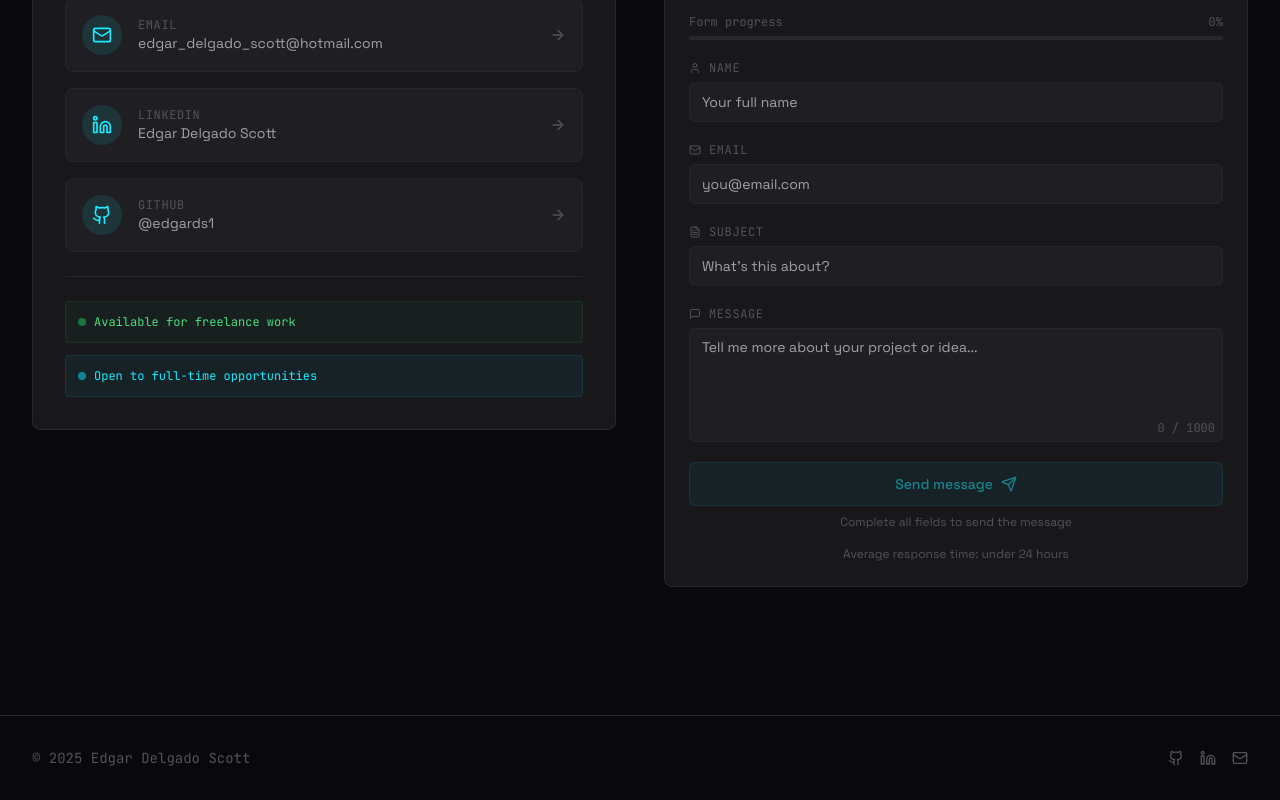
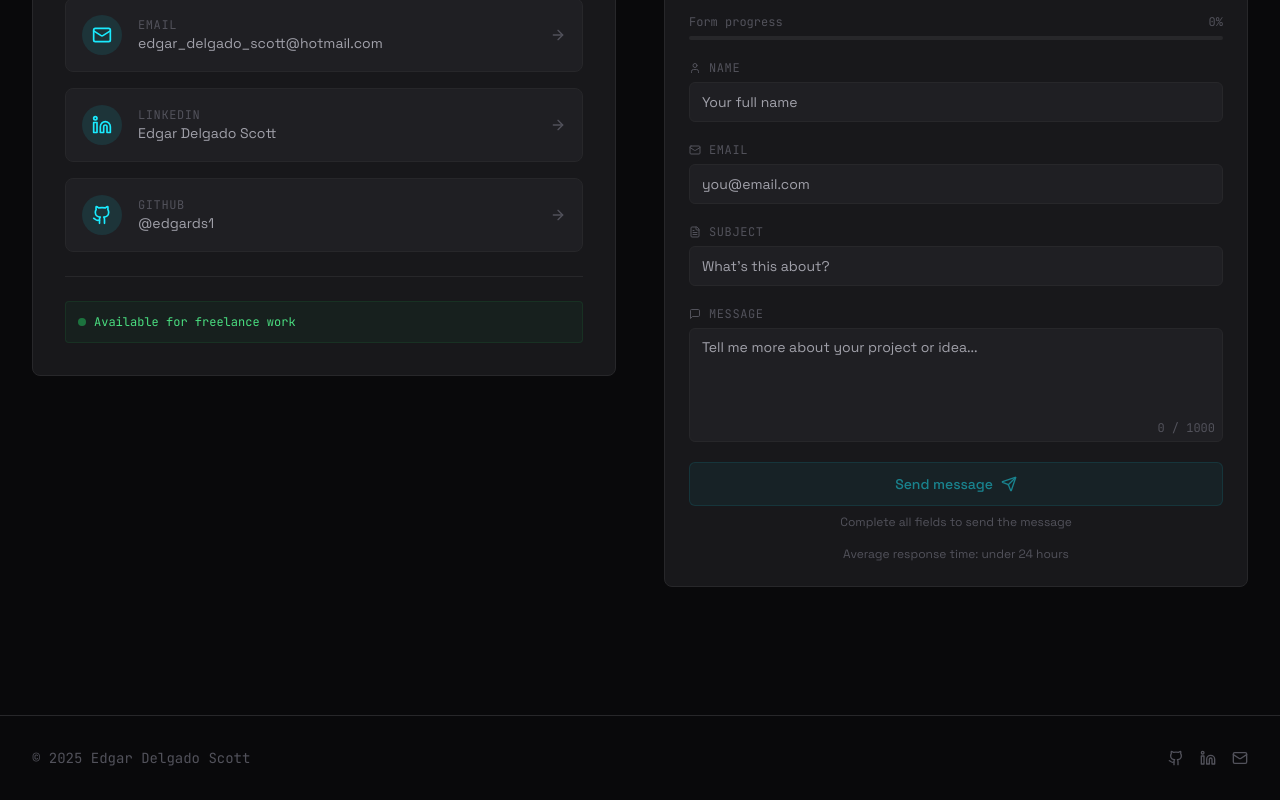
Before and after one commit to edgards1/porfolio, a Next.js app: page / in a window 1280 px wide. Shown: the part 5825-6625 px from the top of the page. Built offline with nearby package versions, Linux system fonts and the light colour scheme; no server answers.

Commit message:
Elimino Badge Full time

```diff
--- a/components/contact-section.tsx
+++ b/components/contact-section.tsx
@@ -442,10 +442,6 @@ export function ContactSection() {
                   <span className="w-2 h-2 rounded-full bg-green-500 animate-pulse" />
                     <span className="text-xs font-mono text-green-400">{t.contact.availableFreelance}</span>
                 </div>
-                <div className="flex items-center gap-2 p-3 rounded bg-cyan-500/5 border border-cyan-500/10">
-                  <span className="w-2 h-2 rounded-full bg-cyan-500 animate-pulse" />
-                    <span className="text-xs font-mono text-cyan-400">{t.contact.availableFulltime}</span>
-                </div>
               </div>
             </GlassmorphicCard>
           </motion.div>
--- a/lib/translations.ts
+++ b/lib/translations.ts
@@ -114,7 +114,6 @@ export const translations = {
       responseTime: "Tiempo de respuesta: menos de 24 horas",
       infoTitle: "Información de contacto",
       availableFreelance: "Disponible para freelance",
-      availableFulltime: "Abierto a tiempo completo",
       email: "Email",
       linkedin: "LinkedIn",
       github: "GitHub",
@@ -265,7 +264,6 @@ export const translations = {
       responseTime: "Average response time: under 24 hours",
       infoTitle: "Contact Information",
       availableFreelance: "Available for freelance work",
-      availableFulltime: "Open to full-time opportunities",
       email: "Email",
       linkedin: "LinkedIn",
       github: "GitHub",
```
